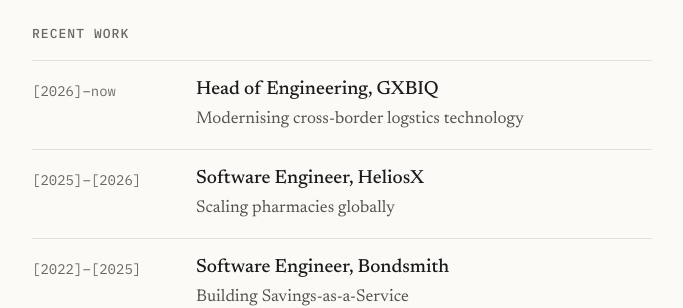
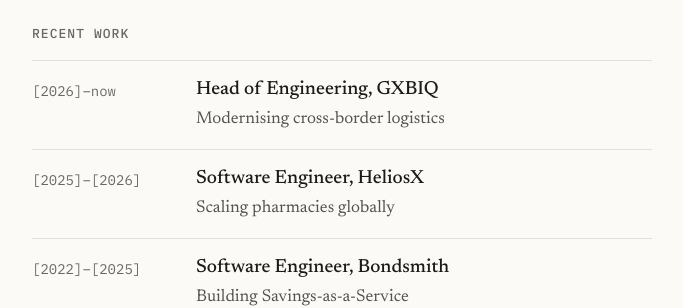
Before and after one commit to harrymoy/harrymoy.github.io, a Jekyll site: the page built from index.markdown, in a window 1280 px wide. Shown: the part 580-888 px from the top of the page, without its empty margins (298-981 px from the left). Built offline with Jekyll 4.4.1, drawn with Linux system fonts in a browser that asks for light colours.

Commit message:
chore: spelling correction

```diff
--- a/_data/work.yml
+++ b/_data/work.yml
@@ -1,6 +1,6 @@
 - years: "[2026]–now"
   role: "Head of Engineering, GXBIQ"
-  note: "Modernising cross-border logstics technology"
+  note: "Modernising cross-border logistics"
 - years: "[2025]–[2026]"
   role: "Software Engineer, HeliosX"
   note: "Scaling pharmacies globally"
```
